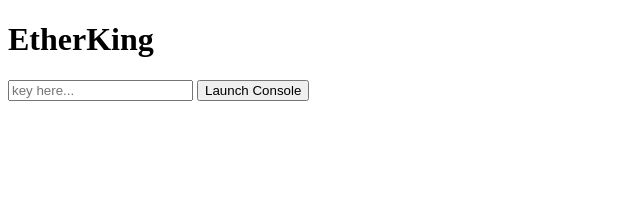
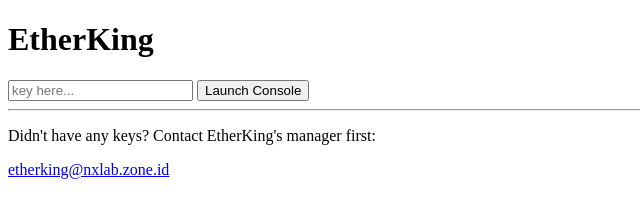
Before and after one commit to NeuralNexusLab-nh/EtherKing, a website: page public/index.html in a window 1280 px wide. Shown: the whole page, without its empty margins (0-640 px from the left). Drawn offline with Linux system fonts and the light colour scheme.

Commit message:
Update index.html

```diff
--- a/public/index.html
+++ b/public/index.html
@@ -7,6 +7,9 @@
     <h1>EtherKing</h1>
     <input id="key" placeholder="key here...">
     <button onclick="go()">Launch Console</button>
+    <hr>
+    <p>Didn't have any keys? Contact EtherKing's manager first:</p>
+    <a href="mailto:etherking@nxlab.zone.id">etherking@nxlab.zone.id</a>
     <script>
       function go () {
         window.location.href = `/console?authkey=${document.getElementById("key").value}`;
```
